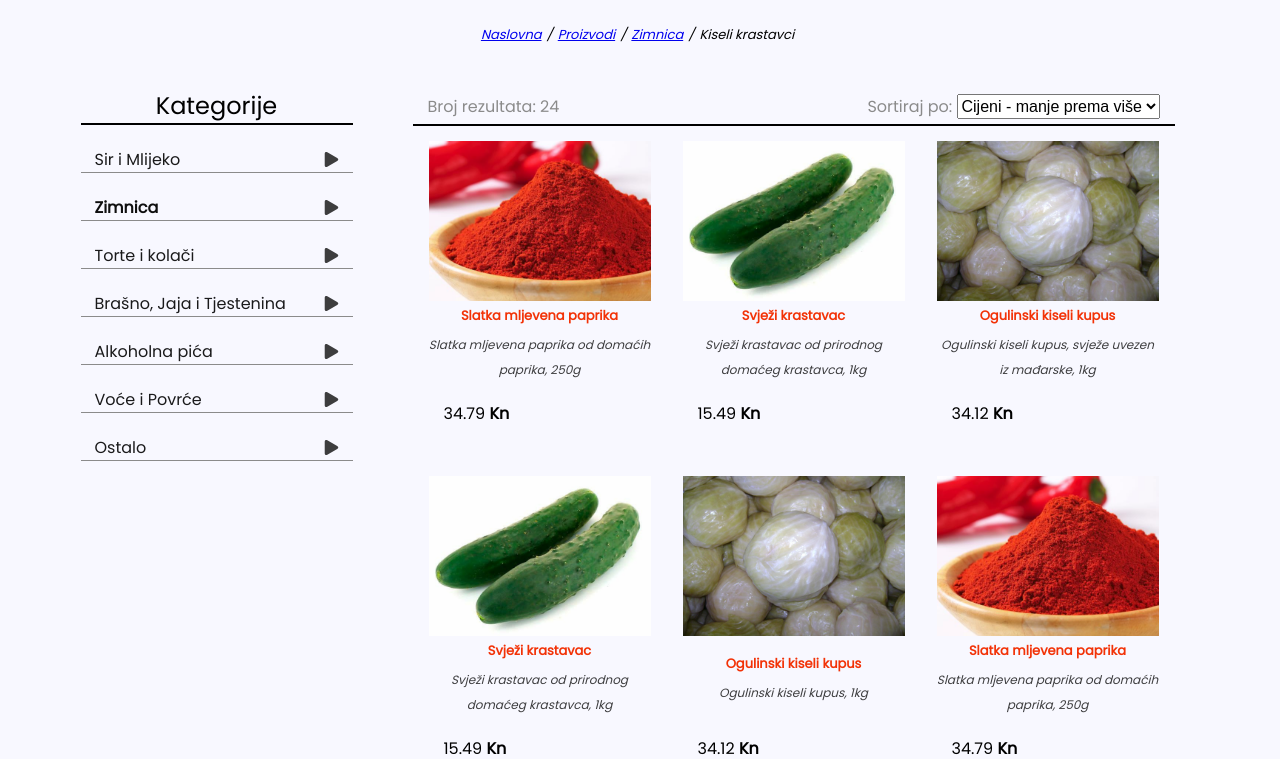
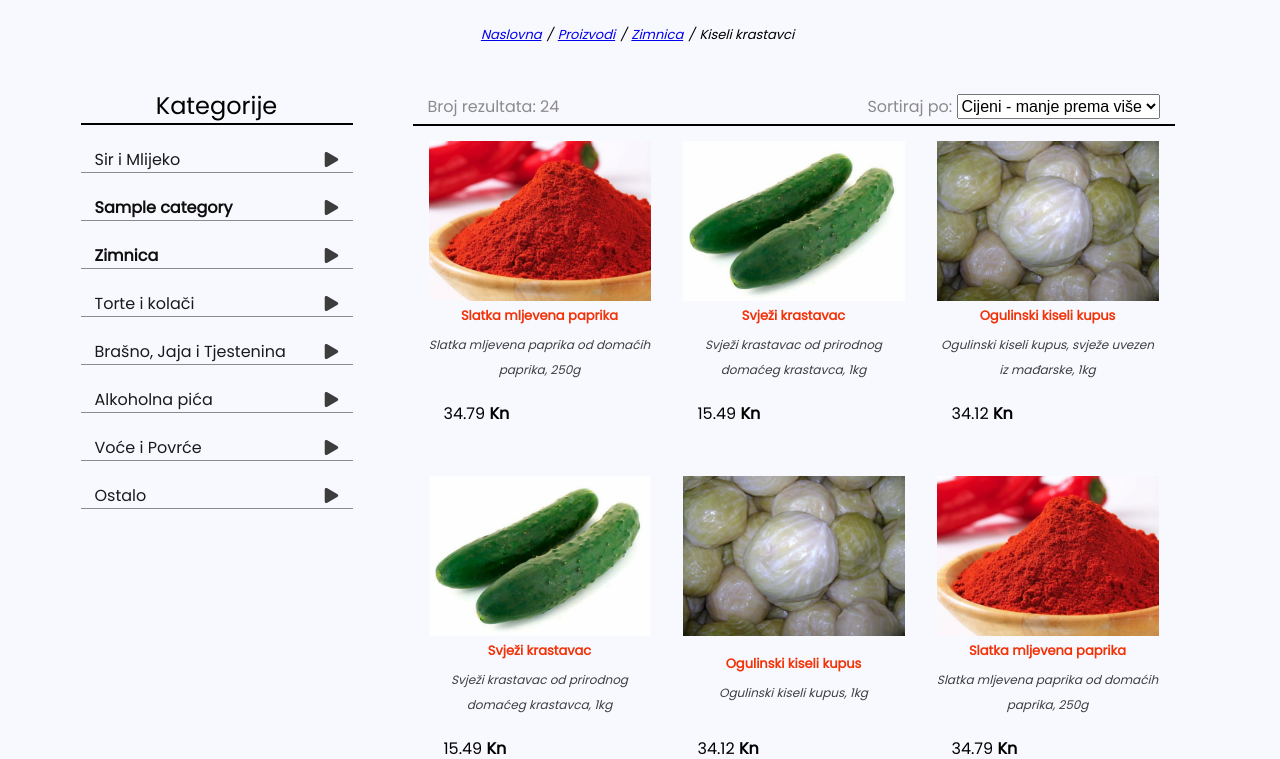
Before and after one commit to MarkoPavich/OPG_Plac, a Django app: template OPG_Plac/templates/components/products/products.html in a window 1280 px wide. Shown: the part 203-962 px from the top of the page. Run offline with Django 3.2, Linux system fonts and the light colour scheme; the template is opened without the code that fills it: most values are stand-ins (such as "Sample title", 1, 10 or a date in 2020); some libraries are stand-ins or nearby versions.

Commit message:
Added product categories models, working on dynamic categories in view

```diff
--- a/OPG_Plac/admin.py
+++ b/OPG_Plac/admin.py
@@ -8,6 +8,8 @@ admin.site.register([
 
     models.User,
     models.BlogArticle,
-    models.BlogCategory
+    models.BlogCategory,
+    models.ProductCategory,
+    models.ProductSubCategory
 
 ])
--- a/OPG_Plac/templates/components/products/products.html
+++ b/OPG_Plac/templates/components/products/products.html
@@ -46,6 +46,34 @@
                     </div>
                 </li>
 
+                {% for category in categories %}
+
+                    <li class="category-filter-collapsable">
+                        <div id="category-option-{{ forloop.counter }}" class="product-category-option-container product-filter-active">
+                            <a href="#">{{category}}</a>
+
+                            <svg onclick="open_close_category_submenu({{ forloop.counter }}, this)" version="1.1" id="Capa_1" xmlns="http://www.w3.org/2000/svg" xmlns:xlink="http://www.w3.org/1999/xlink" x="0px" y="0px"
+                            width="552.611px" height="552.611px" viewBox="0 0 552.611 552.611" style="enable-background:new 0 0 552.611 552.611;"
+                            xml:space="preserve">
+                            <path d="M486.413,221.412L122.347,12.916c-52.938-30.318-95.852-5.44-95.852,55.563v415.652c0,61.004,42.914,85.882,95.852,55.563
+                            l364.066-208.49C539.351,300.887,539.351,251.731,486.413,221.412z"/></svg>
+                        </div>
+
+                        <div id="submenu-option-{{ forloop.counter }}" class="product-subfilter-container">
+                            <ul class="product-cagetory-subfilter-menu">
+                                {% for subcategory in category.category %}
+
+                                    <li>
+                                        <a href="#">{{subcategory}}</a>
+                                    </li>
+
+                                {% endfor %}
+                            </ul>
+                        </div>
+
+                    </li>
+
+                {% endfor %}
 
 
                 <li class="category-filter-collapsable">
@@ -277,6 +305,7 @@
 
     <script>
         load_navbar_listeners('noscroll');
+
     </script>
 
 {% endblock %}
```
Also changed, not shown: OPG_Plac/models.py (+18 -1 lines), OPG_Plac/views.py (+16 -1 lines), OPG_Plac/migrations/0004_auto_20201127_2201.py (added), OPG_Plac/migrations/0005_auto_20201127_2208.py (added), db.sqlite3.
